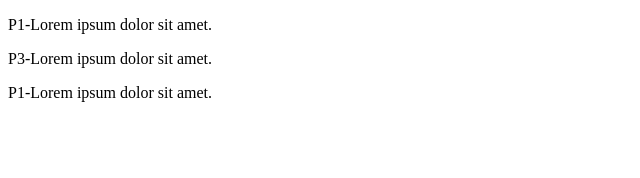
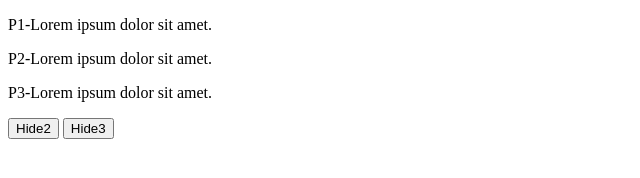
Before and after one commit to abnerAlexis/jsPlayground, a plain HTML site: page jquery/index.html in a window 1280 px wide. Shown: the whole page, without its empty margins (0-640 px from the left). Drawn offline with nearby package versions, Linux system fonts and the light colour scheme.

Commit message:
Event handle on button click

```diff
--- a/jquery/index.html
+++ b/jquery/index.html
@@ -10,8 +10,10 @@
 
 <body>
     <p>P1-Lorem ipsum dolor sit amet.</p>
-    <p>P3-Lorem ipsum dolor sit amet.</p>
-    <p>P1-Lorem ipsum dolor sit amet.</p>
+    <p class="second">P2-Lorem ipsum dolor sit amet.</p>
+    <p id="third">P3-Lorem ipsum dolor sit amet.</p>
+    <button id="btn2">Hide2</button>
+    <button id="btn3">Hide3</button>
 
     <script src="https://code.jquery.com/jquery-3.5.1.js"
         integrity="sha256-QWo7LDvxbWT2tbbQ97B53yJnYU3WhH/C8ycbRAkjPDc=" crossorigin="anonymous"></script>
--- a/jquery/js/scripts.js
+++ b/jquery/js/scripts.js
@@ -0,0 +1,9 @@
+console.log('Willcomme jQuerry.');
+
+$('#btn2').click(function(){
+    $('.second').hide();
+});
+
+$('#btn3').on('click', function() {
+    $('#third').hide();
+});
```
